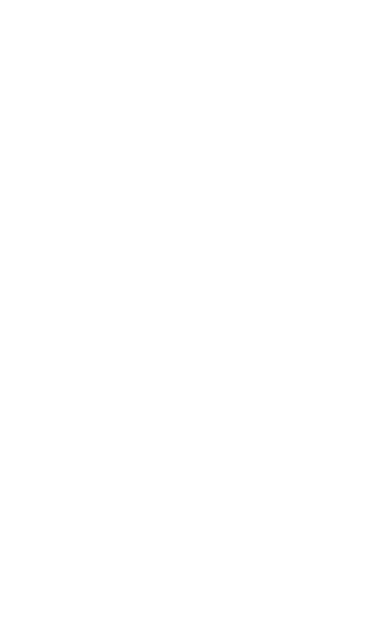
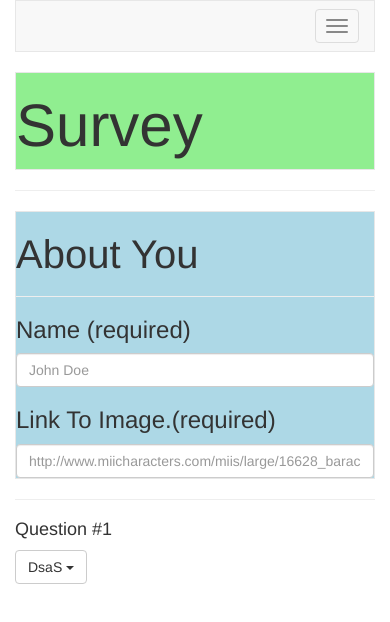
Before and after one commit to mgusmano84/Friend-Finder, a website: page app/public/survey.html in a window 390 px wide. Drawn offline with nearby package versions, Linux system fonts and the light colour scheme.

Commit message:
adding style to home and survey html

```diff
--- a/app/public/css/style.css
+++ b/app/public/css/style.css
@@ -1,3 +1,23 @@
+/*home.html*/
+
 .bar {
 	background-color: yellow
 }
+
+
+/*survey.html*/
+#head1 {font-size: 60px;
+
+}
+
+#head2 {font-size: 40px;
+
+}
+
+.back1 {
+	background-color: lightgreen;
+}
+
+.back2 {
+	background-color: lightblue;
+}
--- a/app/public/survey.html
+++ b/app/public/survey.html
@@ -0,0 +1,78 @@
+<!DOCTYPE html>
+<html lang="en">
+<head>
+	<meta charset="UTF-8">
+	<title>Friend Finder</title>
+	<!-- Bootstrap -->
+	<link rel="stylesheet" href="https://maxcdn.bootstrapcdn.com/bootstrap/3.3.6/css/bootstrap.min.css" integrity="sha384-1q8mTJOASx8j1Au+a5WDVnPi2lkFfwwEAa8hDDdjZlpLegxhjVME1fgjWPGmkzs7" crossorigin="anonymous">
+	<!-- My Styles CSS -->
+	<link rel="stylesheet" type="text/css" href="css/style.css">
+
+</head>
+<body>
+
+	<div class="container">
+
+		<nav class="navbar navbar-default">
+  				<div class="container-fluid">
+   				 <!-- Brand and toggle get grouped for better mobile display -->
+    			<div class="navbar-header">
+      				<button type="button" class="navbar-toggle collapsed" data-toggle="collapse" data-target="#bs-example-navbar-collapse-1" aria-expanded="false">
+        			<span class="sr-only">Toggle navigation</span>
+        			<span class="icon-bar"></span>
+        			<span class="icon-bar"></span>
+        			<span class="icon-bar"></span>
+     			 	</button>
+      			</div>
+				<div class="collapse navbar-collapse" id="bs-example-navbar-collapse-1">
+      				<ul class="nav navbar-nav">
+        				<li><a href="#">Home</a></li>
+       				 	<li><a href="#">Survey</a></li>
+     				</ul>
+    			</div><!-- /.navbar-collapse -->
+  				</div><!-- /.container-fluid -->
+		</nav>
+
+
+		<nav class="navbar navbar-default back1">
+			<h1 id="head1">Survey</h1>
+		</nav>
+		<hr>
+		<nav class="navbar navbar-default back2">
+			<h2 id="head2">About You</h2>
+			<hr>
+			<h3 id="head3">Name (required)</h3>
+			<input class="form-control form-control-lg" type="text" placeholder="John Doe">
+			<h3 id="head3">Link To Image.(required)</h3>
+			<input class="form-control form-control-lg" type="text" placeholder="http://www.miicharacters.com/miis/large/16628_barackobama.jpg">
+		</nav>
+		<hr>
+
+		<!-- Question #1 -->
+		<h4>Question #1</h4>
+		<div class="dropdown">
+  			<button class="btn btn-default dropdown-toggle" type="button" id="dropdownMenu1" data-toggle="dropdown" aria-haspopup="true" aria-expanded="true">
+    		DsaS
+    		<span class="caret"></span>
+  			</button>
+  			<ul class="dropdown-menu" aria-labelledby="dropdownMenu1">
+    			<li><a href="#">Action</a></li>
+    			<li><a href="#">Another action</a></li>
+    			<li><a href="#">Something else here</a></li>
+    			<li role="separator" class="divider"></li>
+    			<li><a href="#">Separated link</a></li>
+  				</ul>
+		</div>
+
+
+
+
+
+
+
+
+
+	</div>
+
+</body>
+</html>
```
Also changed, not shown: app/public/home.html (+17 -6 lines).
